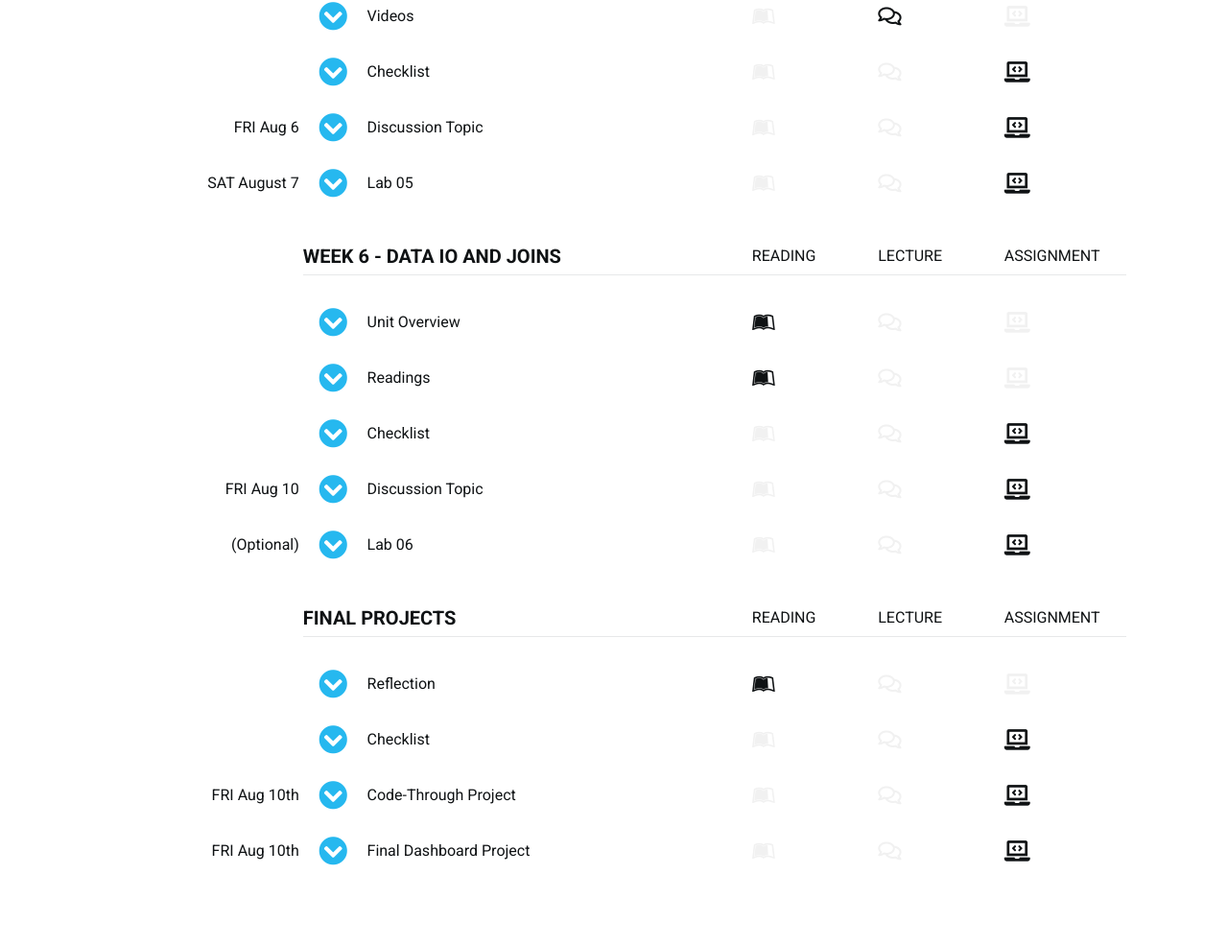
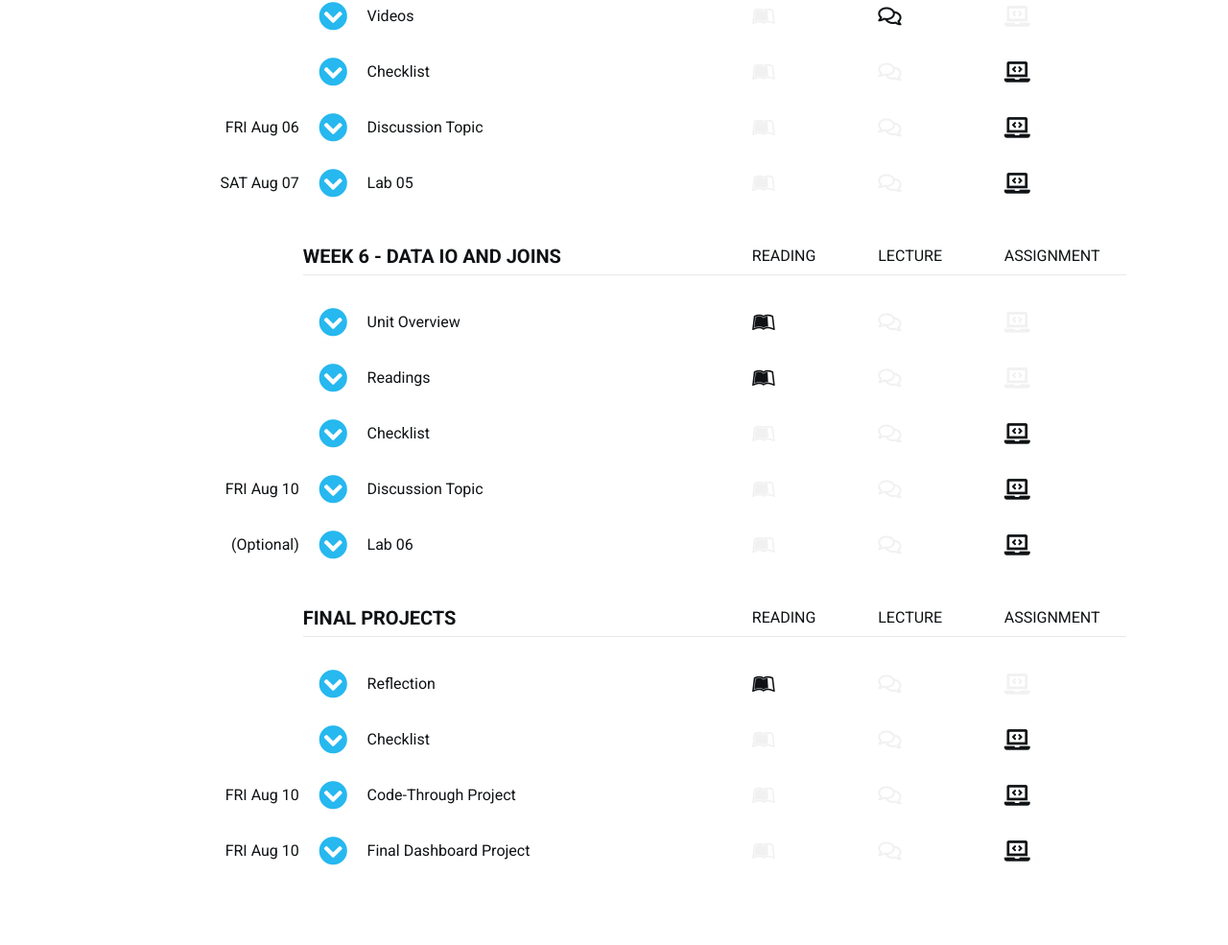
Before and after one commit to DS4PS/cpp-526-sum-2021, a Jekyll site: the page built from schedule.md, in a window 1280 px wide and 1400 px high, scrolled down 2726 px. Shown: the part 137-1122 px from the top of the window at 96% size. Built offline with Jekyll 4.4.1, drawn with Linux system fonts in a browser that asks for light colours; nearby versions of some CDN libraries; a style sheet for code colours, icons or effects is not loaded; some of the changed text lies outside the part shown.

Commit message:
date format consistency (minor)

```diff
--- a/schedule.md
+++ b/schedule.md
@@ -11,23 +11,23 @@ lab-due-dates:
   lab-02: 'SAT July 17'
   lab-03: 'SAT July 24'
   lab-04: 'SAT July 31'
-  lab-05: 'SAT August 7'
+  lab-05: 'SAT Aug 07'
   lab-06: '(Optional)'
 
 discussion-dates:
-  topic-00: 'FRI July 2'
-  topic-01: 'FRI July 9'
+  topic-00: 'FRI July 02'
+  topic-01: 'FRI July 09'
   topic-02: 'FRI July 16'
   topic-03: 'FRI July 23'
   topic-04: 'FRI July 30'
-  topic-05: 'FRI Aug 6'
+  topic-05: 'FRI Aug 06'
   topic-06: 'FRI Aug 10'
 
 final-project:
-  due-date: 'FRI Aug 10th'
+  due-date: 'FRI Aug 10'
 
 code-through:
-  due-date: 'FRI Aug 10th'
+  due-date: 'FRI Aug 10'
 
 ---
 
```
